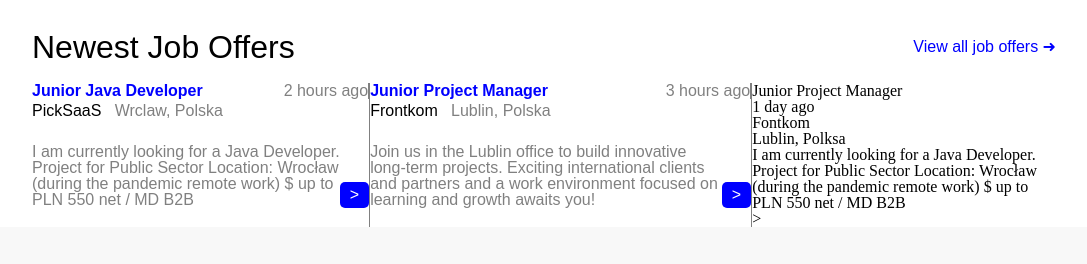
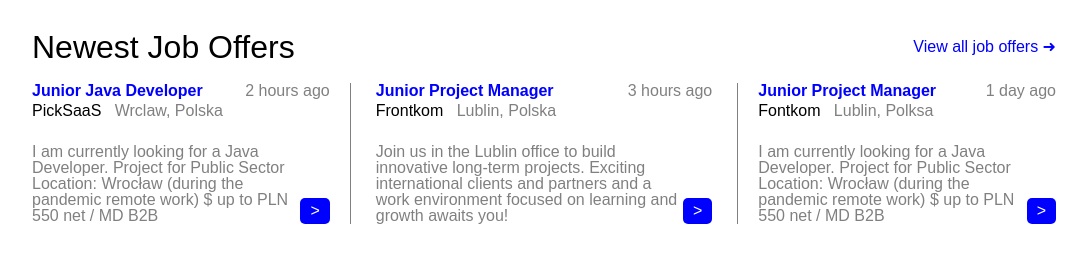
Before and after one commit to Douaa19/Cours, a PHP site: page / in a window 1280 px wide. Shown: the part 639-903 px from the top of the page, without its empty margins (96-1183 px from the left). Before the commit the page ends 866 px from the top, so only its background shows below. Run offline with PHP 8.4, Linux system fonts and the light colour scheme.

Commit message:
SectionPart1

```diff
--- a/JJO Project/Assets/style.css
+++ b/JJO Project/Assets/style.css
@@ -100,7 +100,7 @@
 }
 
 .section .box1 .main{
-    border-right: 1px solid gray;
+
 }
 
 .section .box1 .main .header-main{
@@ -134,6 +134,7 @@
 
 .section .box1 {
     border-right: 1px solid gray;
+    padding: 0 20px 0 0
 }
 
 .section .box1 .text-main{
@@ -157,11 +158,12 @@
 .section .boxs{
     display: flex;
     justify-content: space-between;
+    margin-bottom: 40px;
 }
 
 
 .section .box2 .main{
-    border-right: 1px solid gray;
+
 }
 
 .section .box2 .main .header-main{
@@ -195,6 +197,7 @@
 
 .section .box2 {
     border-right: 1px solid gray;
+    padding: 0px 25px;
 }
 
 .section .box2 .text-main{
@@ -215,3 +218,57 @@
     padding: 5px 10px;
     border-radius: 5px;
 }
+
+.section .box3 .main{
+}
+
+.section .box3 .main .header-main{
+    display: flex;
+    justify-content: space-between;
+    font-family: Arial, Helvetica, sans-serif;
+}
+
+
+.section .box3 .main .header-main h3{
+    font-weight: 600;
+    color: blue;
+}
+
+.section .box3 .main .header-main p{
+    color: gray;
+    position: relative;
+    top: 0%;
+}
+
+.section .box3 .smal-header-main{
+    font-family: Arial, Helvetica, sans-serif;
+    display: flex;
+    padding-top: 4px;
+}
+
+
+.section .box3 .smal-header-main .place-city{
+    color: gray;
+}
+
+.section .box3 {
+    padding: 0 0 0 20px;
+}
+
+.section .box3 .text-main{
+    display: flex;
+    justify-content: space-between;
+    align-items: flex-end;
+    font-family: Arial, Helvetica, sans-serif;
+    margin-top: 25px;
+}
+
+.section .box3 .text-main p{
+    color: gray;
+}
+
+.section .box3 .text-main .flech-main p{
+    color: white;
+    background-color: blue;
+    padding: 5px 10px;
+    border-radius: 5px;
```
